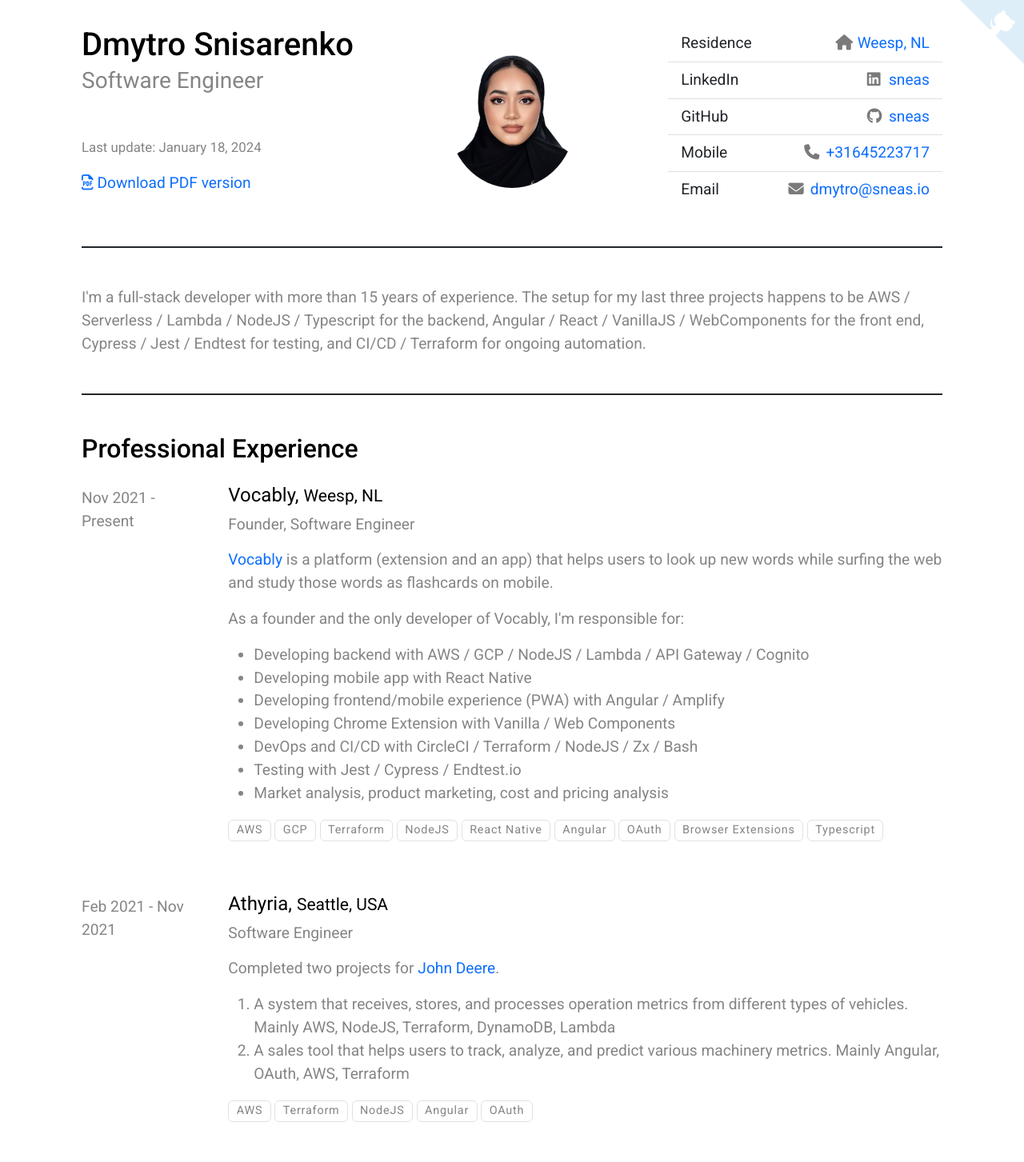
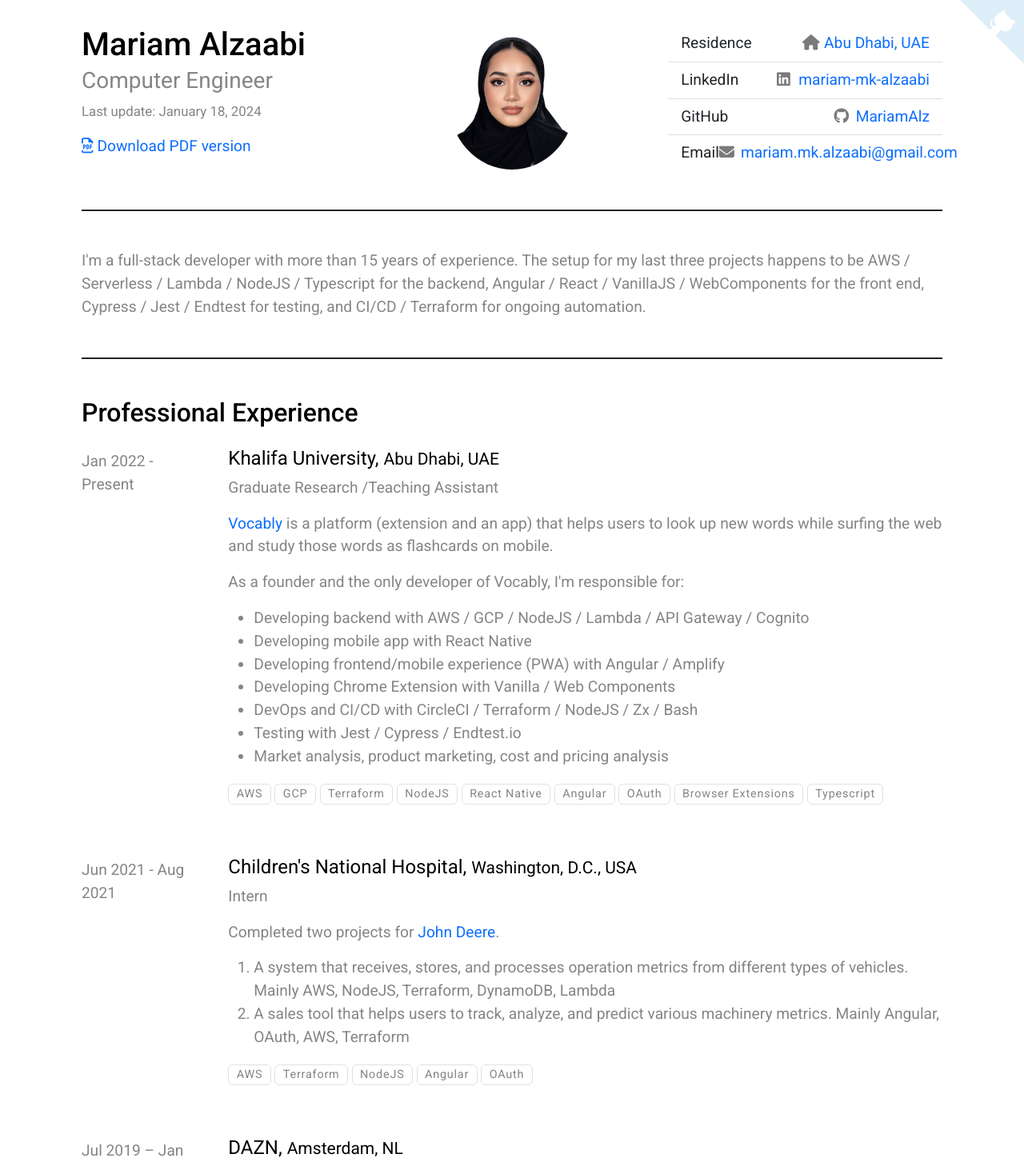
Before and after one commit to MariamAlz/cv, a plain HTML site: page index.html in a window 1280 px wide. Shown: the top 1453 px of the page at 80% size. Drawn offline with nearby package versions, Linux system fonts and the light colour scheme.

Commit message:
Deploying to gh-pages from @ MariamAlz/cv@1d48d920722bb25156afaf2dd61387d37a9fbb17 🚀

```diff
--- a/index.html
+++ b/index.html
@@ -17,10 +17,10 @@
 
     <meta charset="UTF-8"/>
     <meta name="viewport" content="width=device-width, initial-scale=1">
-    <title>Dmytro Snisarenko. Software Engineer</title>
+    <title>Mariam Alzaabi. Computer Engineer</title>
     <meta name="description" content="Full-stack engineer specialized in AWS and JS/TS." />
     <meta property="og:type" content="website" />
-    <meta property="og:title" content="Dmytro Snisarenko. Software Engineer" />
+    <meta property="og:title" content="Mariam Alzaabi. Computer Engineer" />
     <meta property="og:description" content="Full-stack engineer specialized in AWS and JS/TS." />
     <meta property="og:url" content="https://sneas.github.io/cv" />
     <link rel="icon" href="favicon.ico" type="image/x-icon"/>
@@ -77,15 +77,15 @@
         <div class="row">
             <div class="col-print-6 col-12 col-md-4 d-flex justify-content-between flex-column">
                 <div>
-                    <h1 class="mb-0">Dmytro Snisarenko</h1>
-                    <div class="fs-3">Software Engineer</div>
+                    <h1 class="mb-0">Mariam Alzaabi</h1>
+                    <div class="fs-3">Computer Engineer</div>
                 </div>
                 <div>
                     <p>
                         <time datetime="" class="small">Last update: January 18, 2024</time>
                     </p>
                     <p>
-                        <span class="screen"><a href="dmytro-snisarenko.software-engineer.pdf"><i class="far fa-file-pdf"></i>Download PDF version</a></span>
+                        <span class="screen"><a href="mariam-alzaabi.computer-engineer.pdf"><i class="far fa-file-pdf"></i>Download PDF version</a></span>
                         <span class="print">Up-to-date version of CV is available at <a href="https://MariamAlz.github.io/cv"
                                                                                         class="text-nowrap"><i
                             class="fab fa-github" aria-hidden="true"></i>https://MariamAlz.github.io/cv</a></span>
@@ -99,23 +99,19 @@
                 <ul class="list-group list-group-flush">
                     <li class="list-group-item d-flex justify-content-between align-items-start">
                         <span class="text-nowrap">Residence</span>
-                        <span class="text-nowrap"><a href="https://goo.gl/maps/3JZUv4LVbG1bmtwN9"><i class="fa fa-home fact-icon"></i>Weesp, NL</a></span>
+                        <span class="text-nowrap"><a href="https://goo.gl/maps/3JZUv4LVbG1bmtwN9"><i class="fa fa-home fact-icon"></i>Abu Dhabi, UAE</a></span>
                     </li>
                     <li class="list-group-item d-flex justify-content-between align-items-start">
                         <span class="text-nowrap">LinkedIn</span>
-                        <span class="text-nowrap"><a href="https://www.linkedin.com/in/sneas"><i class="fab fa-linkedin fact-icon"></i>sneas</a></span>
+                        <span class="text-nowrap"><a href="https://www.linkedin.com/in/sneas"><i class="fab fa-linkedin fact-icon"></i>mariam-mk-alzaabi</a></span>
                     </li>
                     <li class="list-group-item d-flex justify-content-between align-items-start">
                         <span class="text-nowrap">GitHub</span>
-                        <span class="text-nowrap"><a href="https://github.com/sneas"><i class="fab fa-github fact-icon"></i>sneas</a></span>
-                    </li>
-                    <li class="list-group-item d-flex justify-content-between align-items-start">
-                        <span class="text-nowrap">Mobile</span>
-                        <span class="text-nowrap"><a href="tel:+31645223717"><i class="fa fa-phone fact-icon"></i>+31645223717</a></span>
+                        <span class="text-nowrap"><a href="https://github.com/sneas"><i class="fab fa-github fact-icon"></i>MariamAlz</a></span>
                     </li>
                     <li class="list-group-item d-flex justify-content-between align-items-start">
                         <span class="text-nowrap">Email</span>
-                        <span class="text-nowrap"><a href="mailto:dmytro@sneas.io"><i class="fa fa-envelope fact-icon"></i>dmytro@sneas.io</a></span>
+                        <span class="text-nowrap"><a href="mailto:dmytro@sneas.io"><i class="fa fa-envelope fact-icon"></i>mariam.mk.alzaabi@gmail.com</a></span>
                     </li>
                 </ul>
             </div>
@@ -130,13 +126,13 @@
         <h2 class="mb-4">Professional Experience</h2>
             <div class="row d-block d-md-flex mb-5">
                 <div class="col-md-2 pt-1">
-                    Nov 2021 - Present
+                    Jan 2022 - Present
                 </div>
                 <div class="col-md-10">
-                    <h3 class="fs-4 fw-normal">Vocably,
-                        <small>Weesp, NL</small>
+                    <h3 class="fs-4 fw-normal">Khalifa University,
+                        <small>Abu Dhabi, UAE</small>
                     </h3>
-                    <p>Founder, Software Engineer</p>
+                    <p>Graduate Research /Teaching Assistant</p>
 
                     <div><p><a href="https://vocably.pro">Vocably</a> is a platform (extension and an app) that helps users to look up new words while surfing the web and study those words as flashcards on mobile.</p>
 
@@ -160,13 +156,13 @@
             </div>
             <div class="row d-block d-md-flex mb-5">
                 <div class="col-md-2 pt-1">
-                    Feb 2021 - Nov 2021
+                    Jun 2021 - Aug 2021
                 </div>
                 <div class="col-md-10">
-                    <h3 class="fs-4 fw-normal">Athyria,
-                        <small>Seattle, USA</small>
+                    <h3 class="fs-4 fw-normal">Children&#x27;s National Hospital,
+                        <small>Washington, D.C., USA</small>
                     </h3>
-                    <p>Software Engineer</p>
+                    <p>Intern</p>
 
                     <div><p>Completed two projects for <a href="https://www.deere.com/">John Deere</a>.</p>
 
```
Also changed, not shown: 2 other files.
